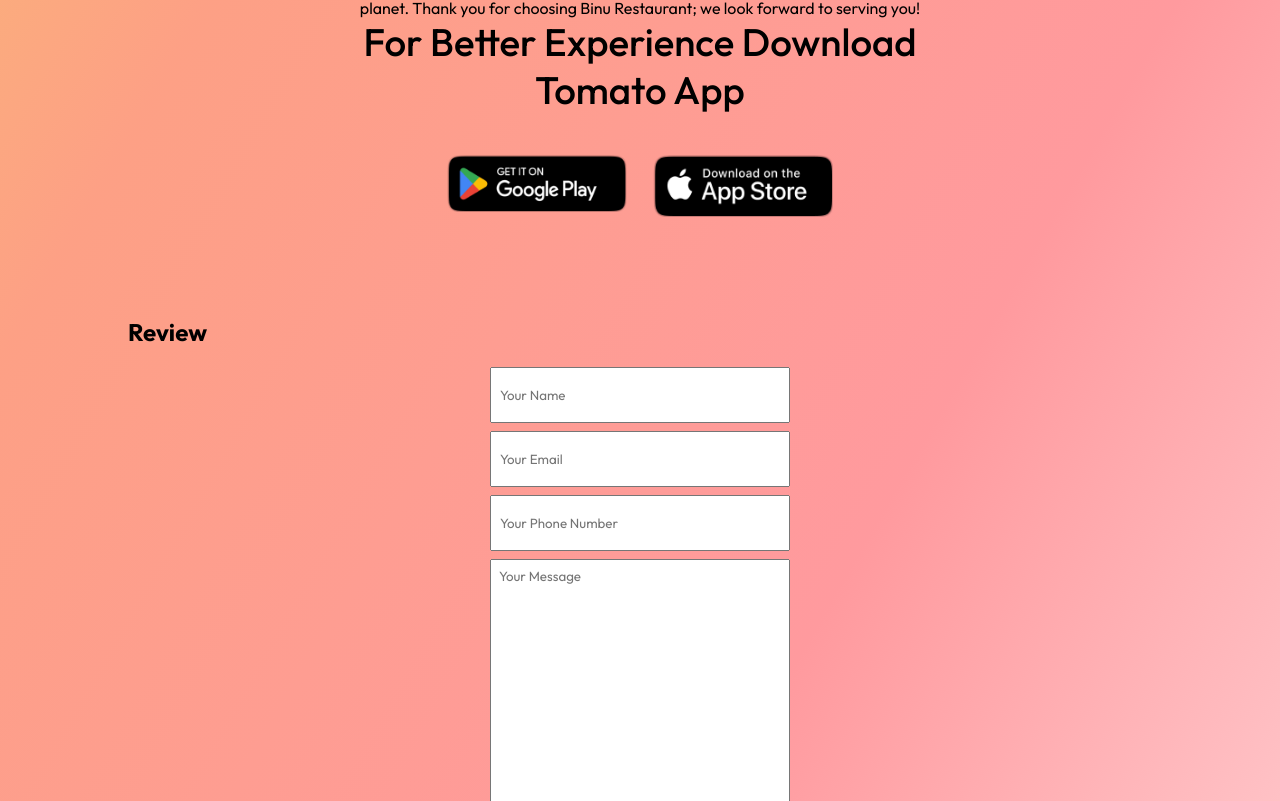
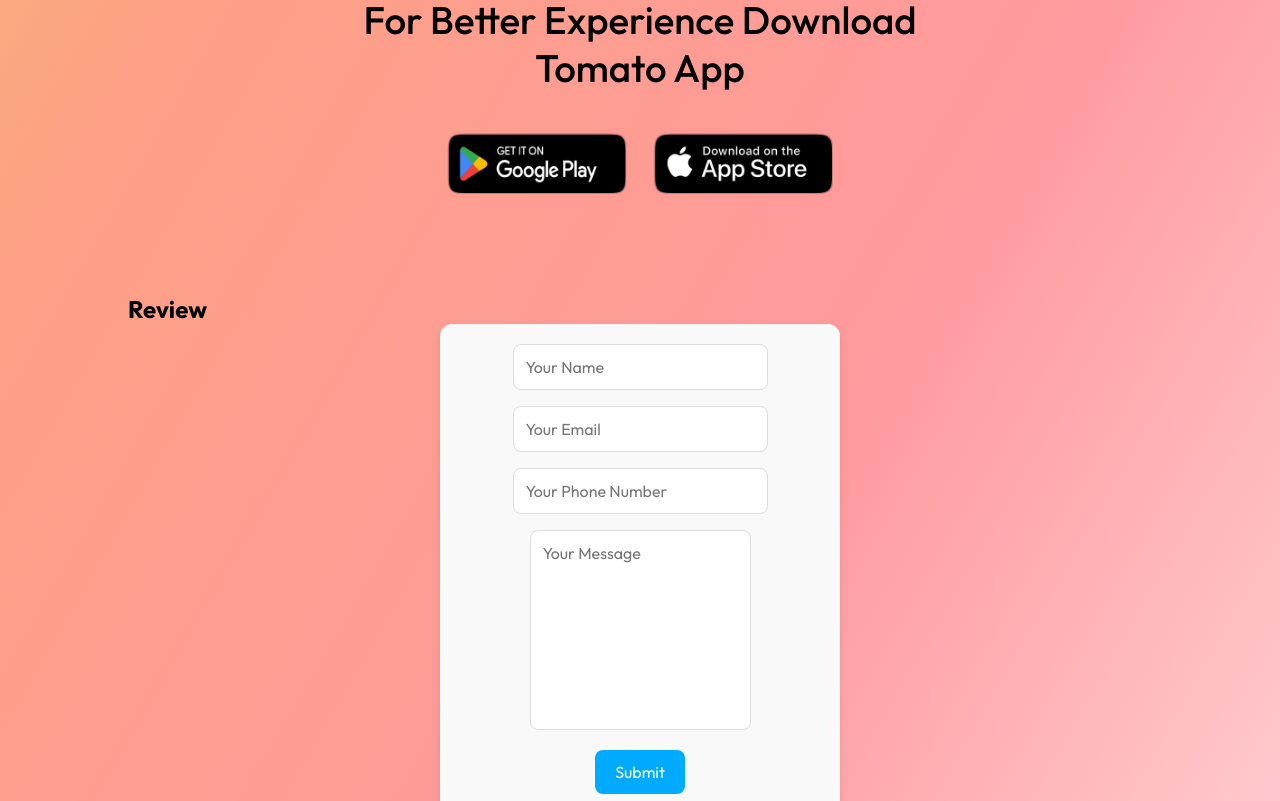
Before and after one commit to NavinduBinuwara/Restaurant-Chain-Project---NavinduBinuwara-CL-BSCSD-28-03, a React (Vite) app in the folder frontend/: page / in a window 1280 px wide. Shown: the part 1319-2120 px from the top of the page. Built offline with nearby package versions, Linux system fonts and the light colour scheme; no server answers.

Commit message:
user response form styling - navindu

```diff
--- a/frontend/src/components/FoodItem/FoodItem.css
+++ b/frontend/src/components/FoodItem/FoodItem.css
@@ -5,6 +5,7 @@
     box-shadow: 0px 0px 10px #00000015;
     transition: 0.3s;
     animation: fadeIn 1s;
+    margin-block-end: 40px;
 }
 .food-item:hover{
     transform: scale(1.02);
--- a/frontend/src/components/Form/Form.jsx
+++ b/frontend/src/components/Form/Form.jsx
@@ -93,7 +93,7 @@ const Form = () => {
                 </div>
                 <button type="submit">Submit</button>
             </form>
-            {responseMessage && <p>{responseMessage}</p>}
+            {responseMessage && <p class="form-txt">{responseMessage}</p>}
         </div>
     );
 };
--- a/frontend/src/components/Form/form.css
+++ b/frontend/src/components/Form/form.css
@@ -1,22 +1,62 @@
-
-form{
-    padding:20px;
-    display: flex ;
+/* Container styling */
+form {
+    padding: 20px;
+    display: flex;
     justify-content: center;
     align-items: center;
     flex-direction: column;
-    gap:8px;
-
-}
-input{
-    padding:8px;
-    height:56px;
-    width:300px;
+    gap: 16px;
+    background-color: #f9f9f9; /* Light background color */
+    border-radius: 12px; /* Rounded corners */
+    box-shadow: 0 4px 8px rgba(0, 0, 0, 0.1); /* Subtle shadow for depth */
+    max-width: 400px; /* Constrain width */
+    margin: 0 auto; /* Center the form */
+    margin-bottom: 40px;
 }
 
+/* Input and Textarea styling */
+input, textarea {
+    padding: 12px;
+    width: 100%; /* Full width to the container */
+    border: 1px solid #ddd; /* Light border */
+    border-radius: 8px; /* Rounded input fields */
+    box-sizing: border-box; /* Ensures padding is inside the box */
+    font-size: 16px;
+    color: #333; /* Darker text color for readability */
+    background-color: #fff; /* White background */
+    transition: border-color 0.3s ease; /* Smooth transition */
+}
 
-textarea{
-    height:400px;
-    width:300px;
-    padding:8px;
+input:focus, textarea:focus {
+    border-color: #00aaff; /* Highlight on focus */
+    outline: none; /* Remove default outline */
 }
+
+/* Textarea specific styling */
+textarea {
+    resize: none; /* Prevent resizing */
+    height: 200px; /* Reduce height for better usability */
+}
+
+/* Button styling */
+button {
+    padding: 12px 20px;
+    background-color: #00aaff; /* Primary button color */
+    color: #fff; /* White text */
+    border: none;
+    border-radius: 8px; /* Rounded button */
+    font-size: 16px;
+    cursor: pointer; /* Pointer cursor on hover */
+    transition: background-color 0.3s ease; /* Smooth color change */
+}
+
+button:hover {
+    background-color: #008fcc; /* Darker shade on hover */
+}
+
+/* Response message styling */
+.form-txt {
+    font-size: 14px;
+    color: #00aaff;
+    text-align: center;
+}
--- a/frontend/src/components/Slider/Poster.css
+++ b/frontend/src/components/Slider/Poster.css
@@ -1,13 +1,8 @@
 .poster{
-    height: 50dvh;
+    height: 50vh;
     width: 100%;
     display: flex;
     justify-content: center;
     align-items: center;
+    margin-block: 40px;
 }
-
-img{
-    width: 100%;
-    height: 100%;
-    object-fit: cover;
-}
--- a/frontend/src/components/Slider/Slider.jsx
+++ b/frontend/src/components/Slider/Slider.jsx
@@ -26,7 +26,7 @@ className="mySwiper">
 
 <SwiperSlide key={item._id}>
 <div className="poster">
-   <img src={url+"/images/"+ item.image}alt="image" />
+   <img src={url+"/images/"+ item.image}alt="image" class="offer-img" />
 </div>
 </SwiperSlide>
 
```
